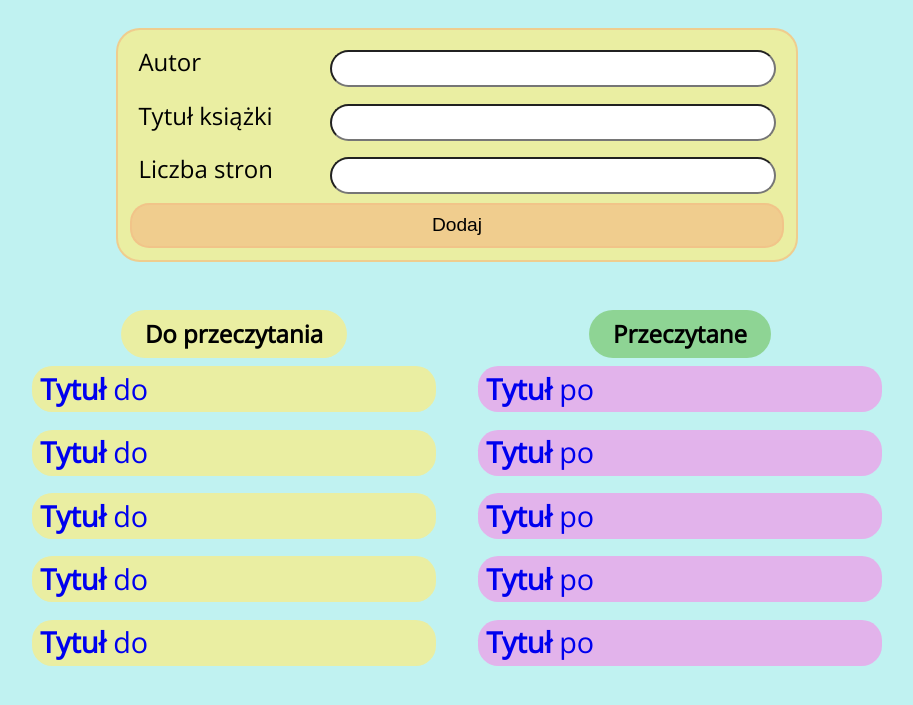
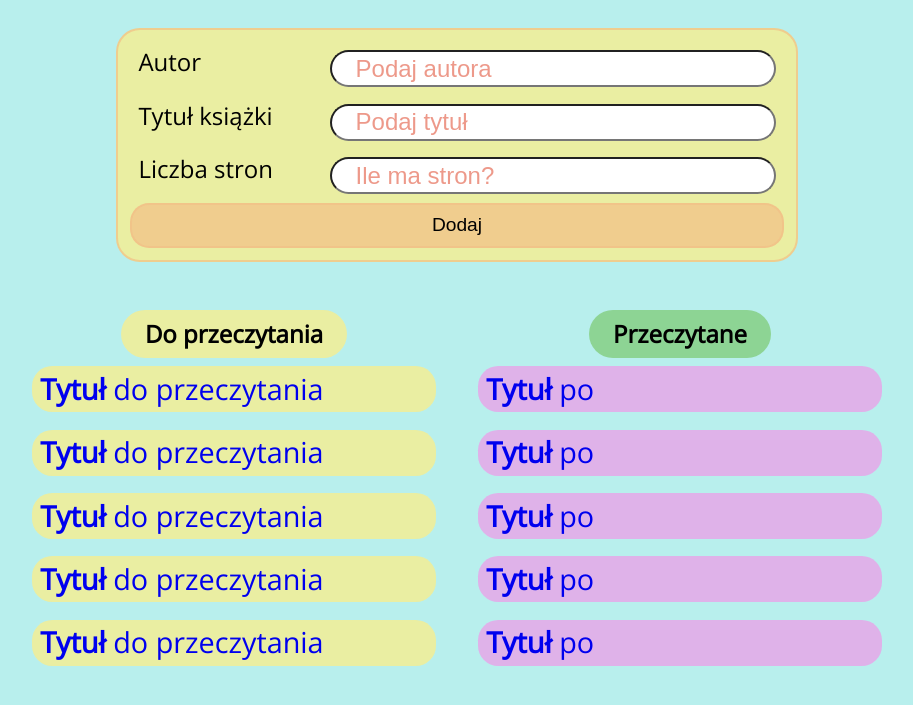
Before and after one commit to haniyan/toReadApp, a website: page public/index.html in a window 1280 px wide. Shown: the part 85-790 px from the top of the page, without its empty margins (183-1096 px from the left). Drawn offline with nearby package versions, Linux system fonts and the light colour scheme.

Commit message:
start js preparing

```diff
--- a/public/index.html
+++ b/public/index.html
@@ -10,6 +10,9 @@
     <link rel="preconnect" href="https://fonts.googleapis.com">
     <link rel="preconnect" href="https://fonts.gstatic.com" crossorigin>
     <link href="https://fonts.googleapis.com/css2?family=Open+Sans:wght@300&display=swap" rel="stylesheet">
+
+    <script src="js/list.js"></script>
+    <script src="js/form.js"></script>
 </head>
 <body>
 
@@ -17,20 +20,19 @@
 <main class="container">
     <h2 class="main-title">Co by tu przeczytać?</h2>
     <form class="form">
-<!--        moze place holdery dodac i focusowanie na formularz??-->
 <!--        trzeba gdzies jeszcze dodać wskaznik czytania zeby wprowadzac ile stron-->
         <div class="form-container">
             <div class="form-group">
                 <label class="label" for="author">Autor</label>
-                <input type="text" id="author" class="form-author form-control">
+                <input type="text" id="author" class="form-author form-control" placeholder="Podaj autora">
             </div>
             <div class="form-group">
                 <label class="label" for="title">Tytuł książki</label>
-                <input type="text" id="title" class="form-title form-control">
+                <input type="text" id="title" class="form-title form-control" placeholder="Podaj tytuł">
             </div>
             <div class="form-group">
                 <label class="label" for="pages">Liczba stron</label>
-                <input type="text" id="pages" class="form-pages form-control">
+                <input type="text" id="pages" class="form-pages form-control" placeholder="Ile ma stron?">
             </div>
         </div>
 
@@ -40,11 +42,11 @@
         <div class="col-1">
             <h4 class="title">Do przeczytania</h4>
             <div  id="toRead" class="list-group">
-                <a href="#" class="list-group-item"><strong>Tytuł </strong>do</a>
-                <a href="#" class="list-group-item"><strong>Tytuł </strong>do</a>
-                <a href="#" class="list-group-item"><strong>Tytuł </strong>do</a>
-                <a href="#" class="list-group-item"><strong>Tytuł </strong>do</a>
-                <a href="#" class="list-group-item"><strong>Tytuł </strong>do</a>
+                <a href="#" class="list-group-item"><strong>Tytuł </strong>do przeczytania</a>
+                <a href="#" class="list-group-item"><strong>Tytuł </strong>do przeczytania</a>
+                <a href="#" class="list-group-item"><strong>Tytuł </strong>do przeczytania</a>
+                <a href="#" class="list-group-item"><strong>Tytuł </strong>do przeczytania</a>
+                <a href="#" class="list-group-item"><strong>Tytuł </strong>do przeczytania</a>
             </div>
             <div class="progress">
 <!--                miejsce na wskaźnik postępu czytania-->
@@ -67,6 +69,4 @@
 </main>
 </body>
 
-<script src="../src/js/readTable.js"></script>
-<script src="../src/js/bookForm.js"></script>
 </html>
--- a/src/js/bookForm.js
+++ b/public/js/form.js
@@ -2,7 +2,7 @@
 const author = document.getElementById("author");
 const title = document.getElementById("title");
 const pages = document.getElementById("pages");
-
+console.log(author)
 //wysylanie formularza
 const add = document.getElementById("add");
 
--- a/src/styles/_variables.scss
+++ b/src/styles/_variables.scss
@@ -3,5 +3,5 @@ $color-blue: #20b4d8;
 $color-pink: rgba(244, 147, 233, 0.65);
 $color-orange: rgba(242, 191, 135, 0.7);
 $color-yellow: #eaeea2;
-$color-mint: rgba(148, 233, 231, 0.58);
+$color-mint: #b8efed;
 $color-green: rgba(135, 208, 135, 0.87);
--- a/src/styles/components/_form.scss
+++ b/src/styles/components/_form.scss
@@ -13,10 +13,14 @@
     justify-content: space-between;
 
    .form-control{
-      padding: 0.1em 0.5em;
+      padding: 0.1em 1em;
       border-radius: 1em;
       width: 70%;
       font-size: 1em;
+     &::placeholder{
+       color: rgba(229, 109, 89, 0.7);
+     }
+
     }
 
   }
```
Also changed, not shown: public/css/styles.css, public/js/list.js (renamed from src/js/readTable.js), 1 other file.
